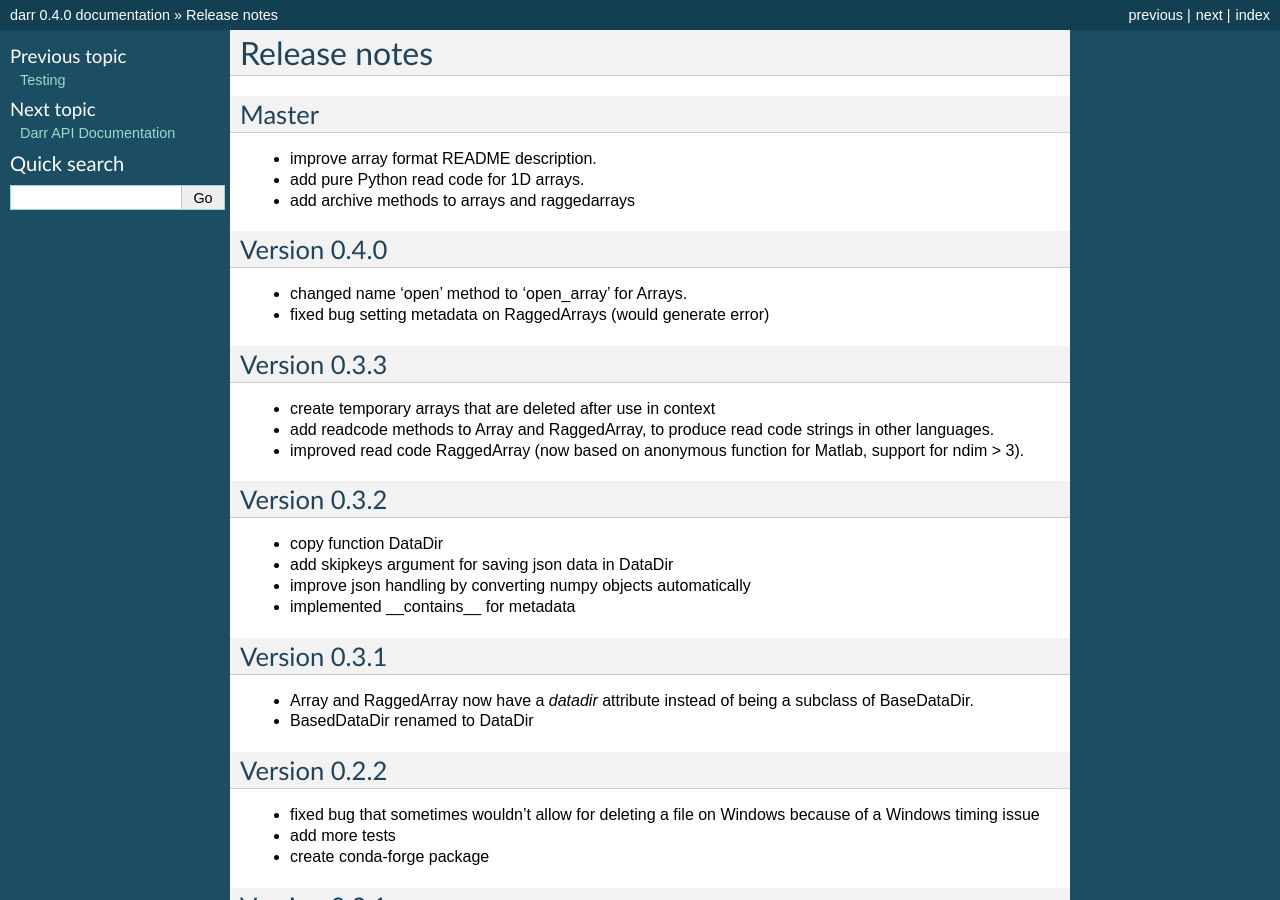
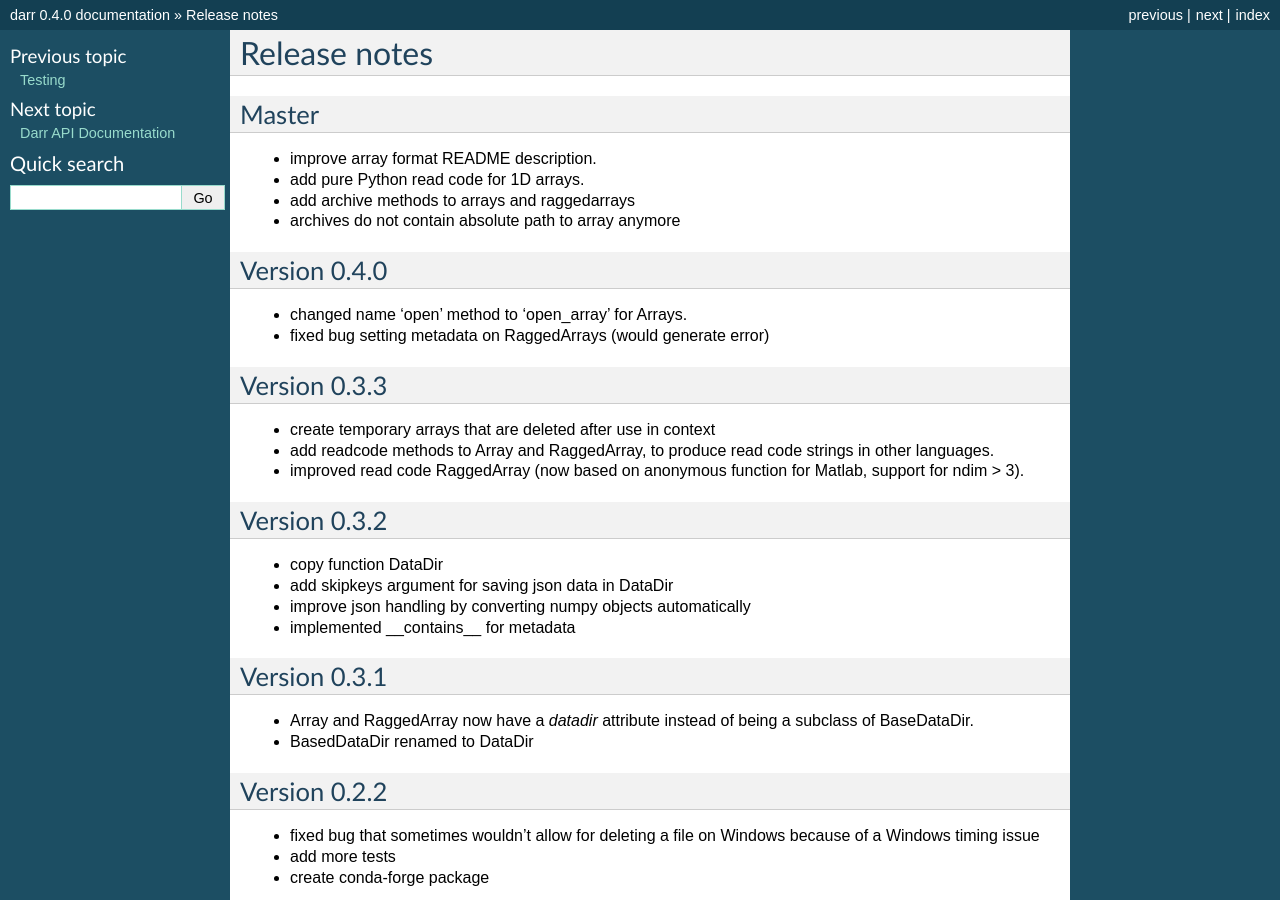
Before and after one commit to gbeckers/Darr, a Sphinx documentation site: the page built from docs/releasenotes.rst, in a window 1280 px wide and 900 px high. Built offline with Sphinx 7.4.7, drawn with Linux system fonts in a browser that asks for light colours.

Commit message:
add description archive path

```diff
--- a/docs/releasenotes.rst
+++ b/docs/releasenotes.rst
@@ -6,6 +6,7 @@ Master
 - improve array format README description.
 - add pure Python read code for 1D arrays.
 - add archive methods to arrays and raggedarrays
+- archives do not contain absolute path to array anymore
 
 Version 0.4.0
 -------------
```
